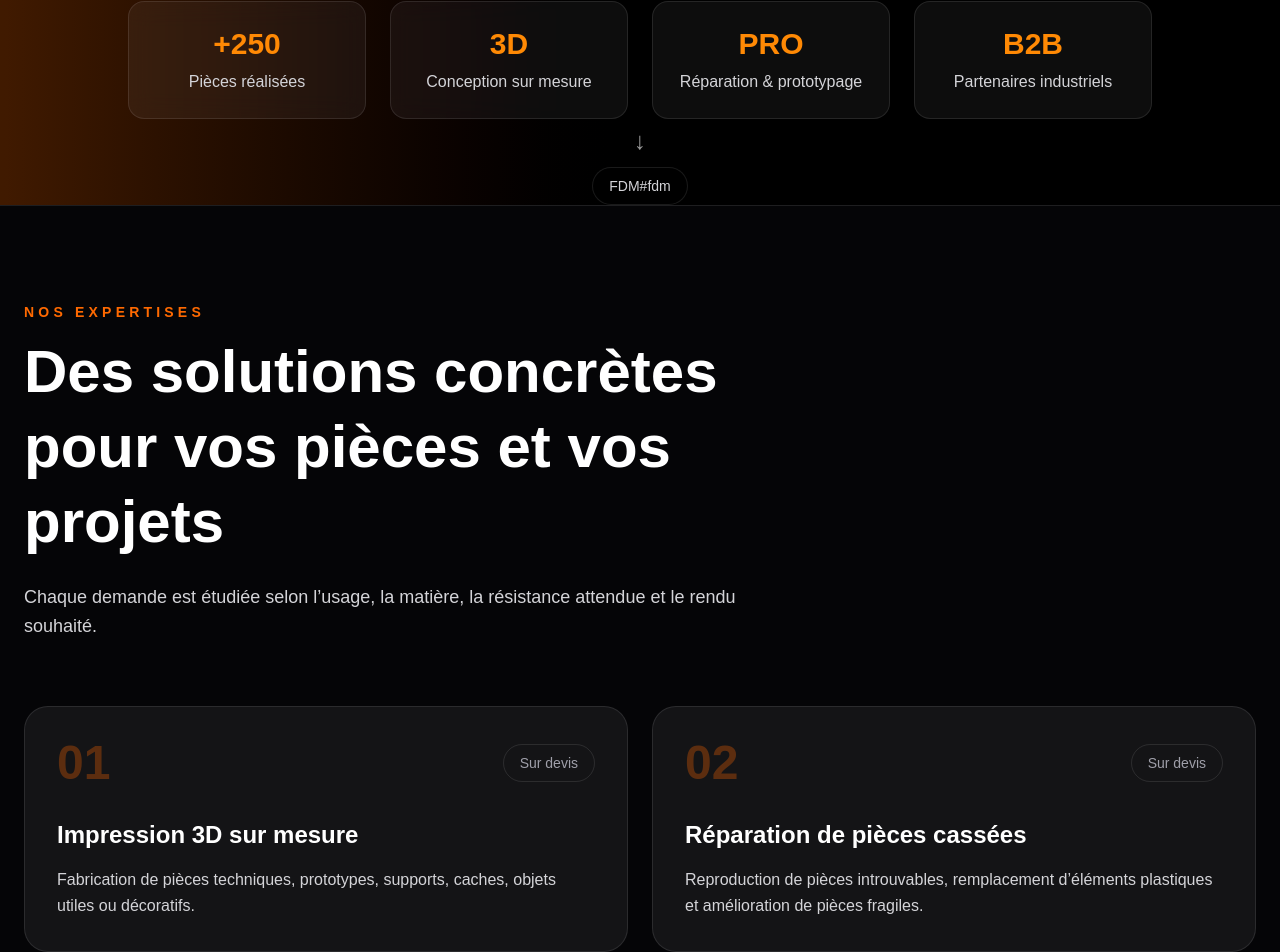
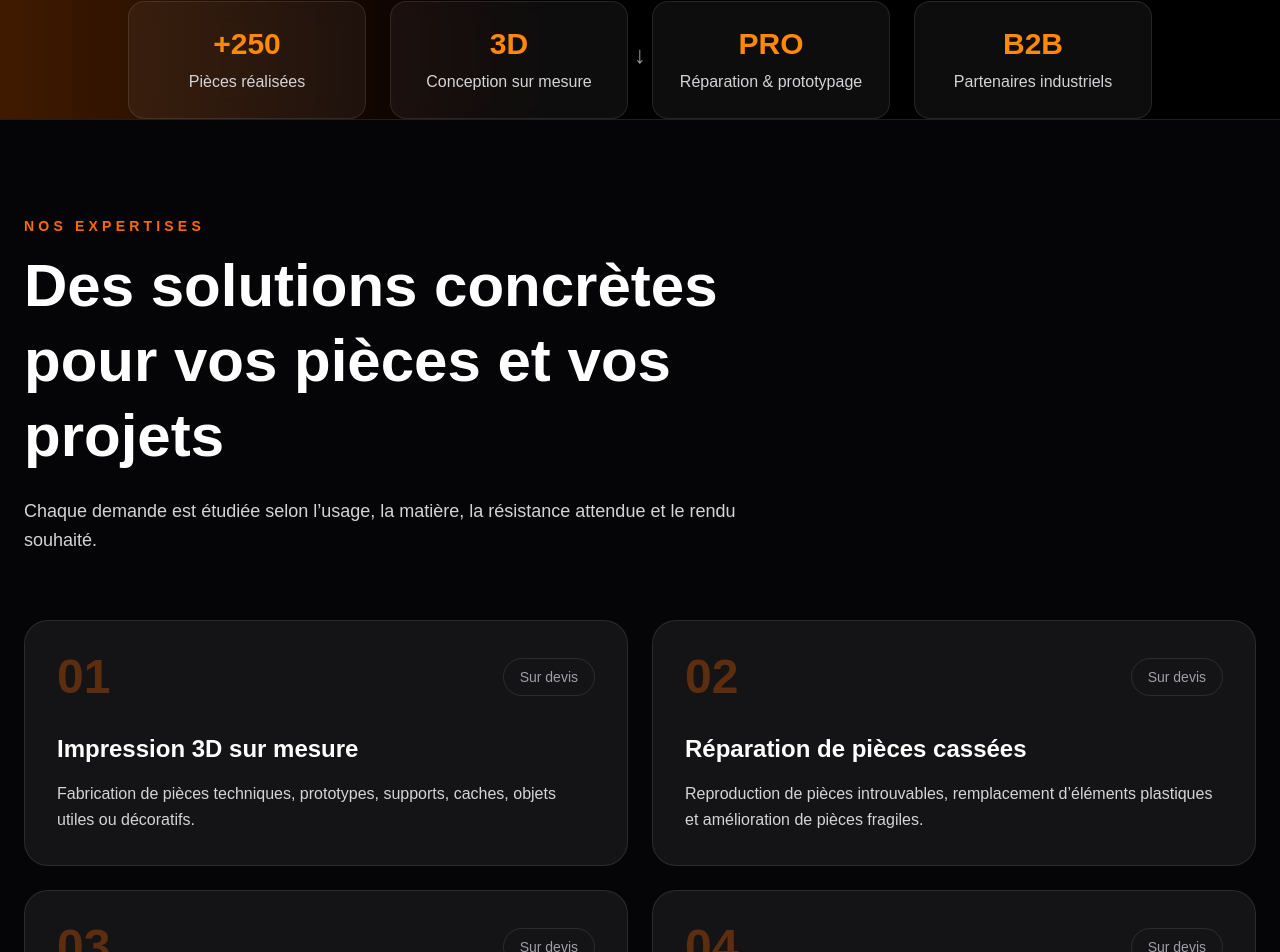
Before and after one commit to loic-le-trocquer/mecaprint3d, a React (Vite) app in the folder frontend/: page / in a window 1280 px wide. Shown: the part 1062-2014 px from the top of the page. Built offline with nearby package versions, Linux system fonts and the light colour scheme; no server answers.

Commit message:
Add premium hero and technologies section

```diff
--- a/frontend/src/components/Hero.jsx
+++ b/frontend/src/components/Hero.jsx
@@ -123,26 +123,7 @@ export default function Hero({ content }) {
           ))}
         </div>
 
-        <div className="mt-12 flex flex-wrap items-center justify-center gap-3">
-          {[
-            [
-                 ["FDM", "#fdm"],
-                 ["Résine", "#resine"],
-                 ["SLS", "#sls"],
-                 ["Métal", "#metal"],
-                 ["Découpe laser", "#laser"],
-                 ["Conception CAO", "#cao"],
-]
-          ].map(([item, link]) => (
-            <a
-              key={item}
-              href={link}
-              className="rounded-full border border-white/10 bg-black/40 px-4 py-2 text-sm text-zinc-300 backdrop-blur-md transition hover:border-orange-500/50 hover:text-orange-300"
-            >
-              {item}
-            </a>
-          ))}
-        </div>
+
       </div>
 
       <div className="absolute bottom-10 left-1/2 -translate-x-1/2 animate-bounce text-2xl text-white/60">
```
